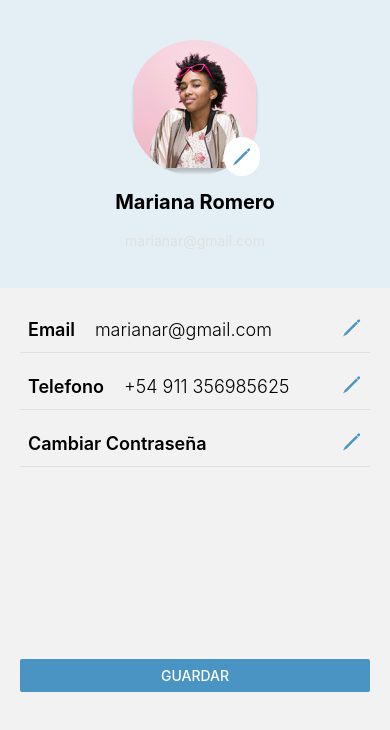
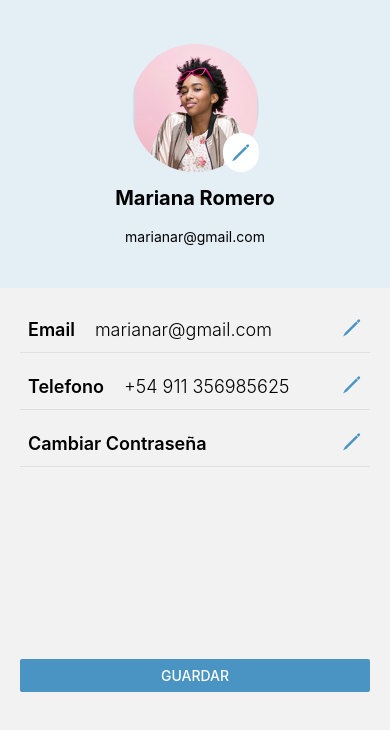
Before and after one commit to No-Country/s7-28-m-reactnative, a React Native app in the folder app/: screen /personalinfoscreen in a window 390 px wide. Shown: the top 730 px of the page. Built offline with nearby package versions, Linux system fonts and the light colour scheme.

Commit message:
fix picture profile

```diff
--- a/app/src/screens/PersonalInfoScreen.js
+++ b/app/src/screens/PersonalInfoScreen.js
@@ -13,7 +13,10 @@ const PersonalInfoScreen = ({ navigation }) => {
     <SafeAreaView>
       <View className='w-full flex items-center h-72 justify-center bg-appbluelight'>
         <View>
-          <Image source={require('../../images/avatar.png')} className='rounded-full' />
+          <View className='rounded-full overflow-hidden w-32 h-32'>
+            <Image source={require('../../images/avatar.png')} className='object-cover' />
+          </View>
+
           <TouchableOpacity onPress={() => setChangeImage(prev => !prev)} className='absolute bottom-0 right-0 bg-appwhite p-2 rounded-full'>
             <Ionicons
               name='pencil-outline'
@@ -23,7 +26,7 @@ const PersonalInfoScreen = ({ navigation }) => {
           </TouchableOpacity>
         </View>
         <Text className='text-xl font-bold mt-3'>Mariana Romero</Text>
-        <Text className='text-appgray mt-4'>marianar@gmail.com</Text>
+        <Text className='text-appdarkgrey mt-4'>marianar@gmail.com</Text>
       </View>
       <View className='gap-3 mt-5 px-5'>
         <View className='flex flex-row justify-between w-full px-2 border-b py-2 border-appgray'>
--- a/app/src/screens/ProfileScreen.js
+++ b/app/src/screens/ProfileScreen.js
@@ -8,9 +8,9 @@ const ProfileScreen = ({ navigation }) => {
   return (
     <SafeAreaView>
       {Modal && <View className='w-full z-50 h-screen flex items-center justify-center bg-appblack bg-opacity-20 absolute top-0'>
-        <View className='w-2/3 rounded-xl p-5 z-50 h-1/3 bg-appgray flex items-center justify-between'>
-          <View className='mb-2'>
-            <Image source={require('../../images/Character.png')} />
+        <View className=' w-10 p-5 z-50 bg-appgray flex items-center justify-between'>
+          <View className='mb-2 '>
+            <Image className='rounded-full' source={require('../../images/Character.png')} />
           </View>
           <View className='flex items-center pb-6'>
             <Text className='text-xl font-semibold'>Cerrar Sesion</Text>
@@ -21,15 +21,18 @@ const ProfileScreen = ({ navigation }) => {
             <TouchableOpacity><Text className='px-2 bg-appwhite rounded-md py-1' onPress={() => SetModal(false)}>Entendido</Text></TouchableOpacity>
           </View>
         </View>
-      </View>}
+                </View>}
       {/* Header */}
       <View className='h-16 bg-applightgray flex justify-center'>
         <Text className='w-full text-lg text-center'>Mi Perfil</Text>
       </View>
-      <View className='w-full flex items-center'>
-        <Image className='mt-3' source={require('../../images/avatar.png')} />
+      <View className=' w-full flex items-center'>
+        <View className='w-32 h-32 flex rounded-full overflow-hidden'>
+          <Image className=' object-cover ' source={require('../../images/avatar.png')} />
+        </View>
+
         <Text className='text-xl font-bold mt-2'>Mariana Romero</Text>
-        <Text className=' text-appgray mt-2'>marianar@gmail.com</Text>
+        <Text className=' text-appdarkgrey mt-2'>marianar@gmail.com</Text>
       </View>
       <View className='w-full flex items-start pl-10 mt-10'>
         <TouchableOpacity onPress={() => navigation.navigate('personalinfoscreen')} className='h-20 flex flex-row items-center gap-5 border-b w-full border-appbluelight'>
```
